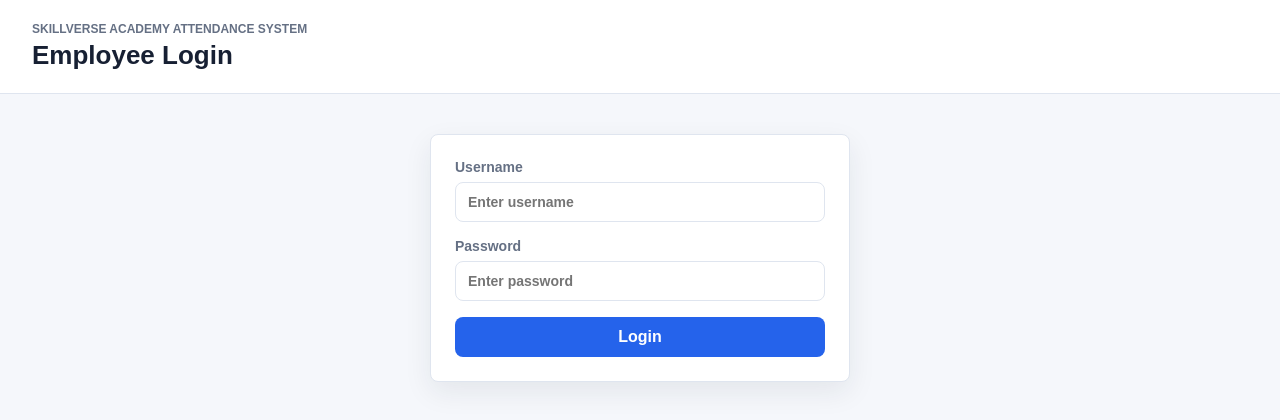
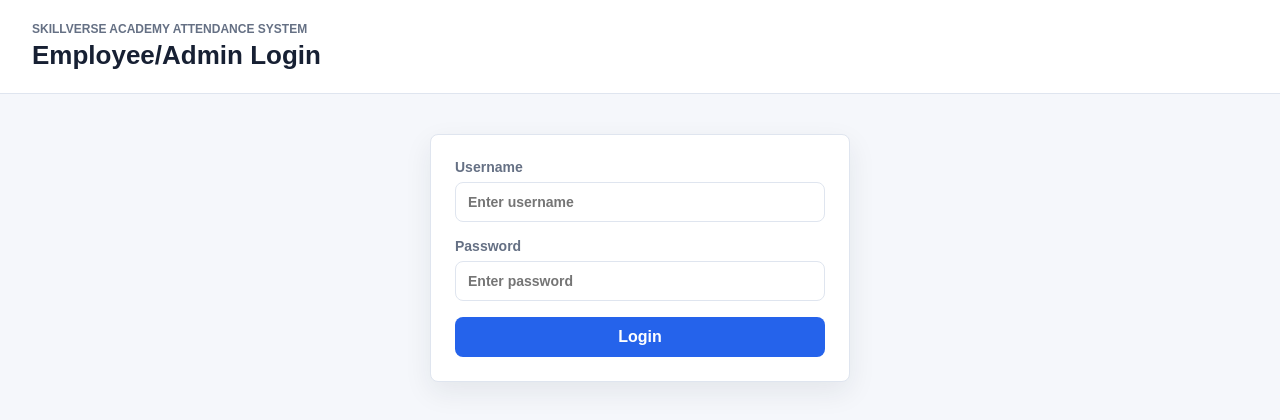
Before and after one commit to shivanikkokane-sudo/skillverse-attendance-system, a Flask app: page / in a window 1280 px wide. Shown: the top 420 px of the page. Run offline with Flask 3, Linux system fonts and the light colour scheme.

Commit message:
Employee/Admin login page name

```diff
--- a/templates/login.html
+++ b/templates/login.html
@@ -1,7 +1,7 @@
 {% extends "base.html" %}
 
-{% block title %}Employee Login{% endblock %}
-{% block page_title %}Employee Login{% endblock %}
+{% block title %}Employee/Admin Login{% endblock %}
+{% block page_title %}Employee/Admin Login{% endblock %}
 
 {% block content %}
 <section class="auth-panel">
```
